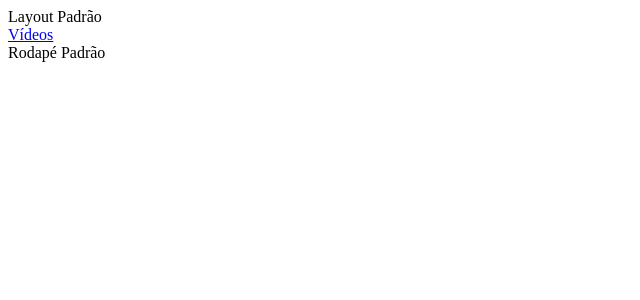
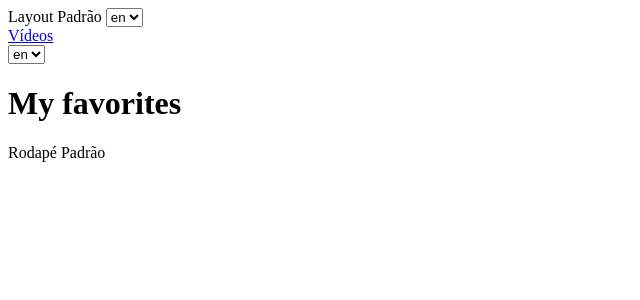
Before and after one commit to PedroMakengo/mini-curso-nuxtjs, a Nuxt app: page /videos/favoritos in a window 1280 px wide. Shown: the top 300 px of the page, without its empty margins (0-640 px from the left). Built offline with nearby package versions, Linux system fonts and the light colour scheme.

Commit message:
Aprender sobre i18n

```diff
--- /dev/null
+++ b/i18n/index.ts
@@ -0,0 +1,14 @@
+export default defineI18nConfig(() => ({
+  legacy: false,
+  locale: 'pt',
+  messages: {
+    pt: {
+      titulo: 'Meus vídeos',
+      tituloFavoritos: 'Meus Favoritos',
+    },
+    en: {
+      titulo: 'My Videos',
+      tituloFavoritos: 'My favorites',
+    },
+  },
+}))
--- a/layouts/default.vue
+++ b/layouts/default.vue
@@ -1,6 +1,23 @@
+<script lang="ts">
+import { defineComponent } from 'vue'
+
+export default defineComponent({
+  setup() {
+    const { locale } = useI18n()
+    // const locale = ref('')
+    return { locale }
+  },
+})
+</script>
+
 <template>
   <div>
     Layout Padrão
+
+    <select v-model="locale">
+      <option value="pt">pt</option>
+      <option value="en">en</option>
+    </select>
     <slot />
     Rodapé Padrão
   </div>
--- a/nuxt.config.ts
+++ b/nuxt.config.ts
@@ -5,7 +5,16 @@ export default defineNuxtConfig({
     css: '/<rootDir>/assets/css',
   },
   css: ['@/assets/css/main.css'],
-  modules: ['@pinia/nuxt', '@pinia-plugin-persistedstate/nuxt'],
+  modules: [
+    '@pinia/nuxt',
+    '@pinia-plugin-persistedstate/nuxt',
+    [
+      '@nuxtjs/i18n',
+      {
+        vueI18n: './i18n',
+      },
+    ],
+  ],
   pinia: {
     storesDirs: ['./stores/**'],
   },
--- a/package.json
+++ b/package.json
@@ -19,6 +19,7 @@
     "vue": "latest"
   },
   "dependencies": {
+    "@nuxtjs/i18n": "^8.0.0",
     "@pinia/nuxt": "^0.5.1",
     "pinia": "^2.1.7",
     "vue3-toastify": "^0.1.14"
--- a/pages/videos/favoritos/index.vue
+++ b/pages/videos/favoritos/index.vue
@@ -6,8 +6,9 @@ export default defineComponent({
   setup() {
     // const favoritos = useFavoritos()
 
+    const videoStore = useVideoStore()
+    const { locale } = useI18n()
     const { $toast } = useNuxtApp()
-    const videoStore = useVideoStore()
     const { favoritos } = storeToRefs(videoStore)
 
     // FUNÇÕES
@@ -21,7 +22,7 @@ export default defineComponent({
       $toast.error('Removido com sucesso')
     }
 
-    return { favoritos, converteDataBrasil, removeFavorito }
+    return { locale, favoritos, converteDataBrasil, removeFavorito }
   },
 })
 </script>
@@ -30,6 +31,13 @@ export default defineComponent({
   <div>
     <NuxtLink to="/videos">Vídeos</NuxtLink>
     <br />
+
+    <select v-model="locale">
+      <option value="pt">pt</option>
+      <option value="en">en</option>
+    </select>
+
+    <h1>{{ $t('tituloFavoritos') }}</h1>
 
     <div class="videos">
       <div v-for="(video, index) in favoritos" :key="index">
--- a/pages/videos/index.vue
+++ b/pages/videos/index.vue
@@ -49,6 +49,7 @@ export default defineComponent({
   <div>Vídeos</div>
 
   <NuxtLink to="/videos/favoritos">Favoritos</NuxtLink>
+  <h1>{{ $t('titulo') }}</h1>
 
   <div class="videos">
     <div v-for="(video, index) in videos" :key="index">
```
Also changed, not shown: 1 other file (tests, documents, lock files or other folders).
